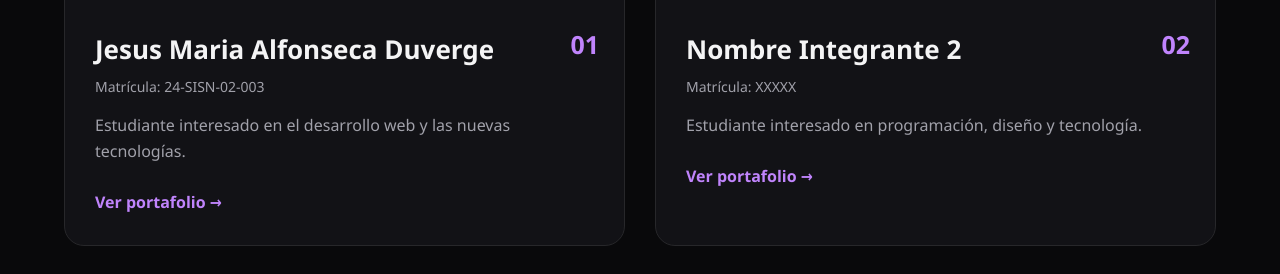
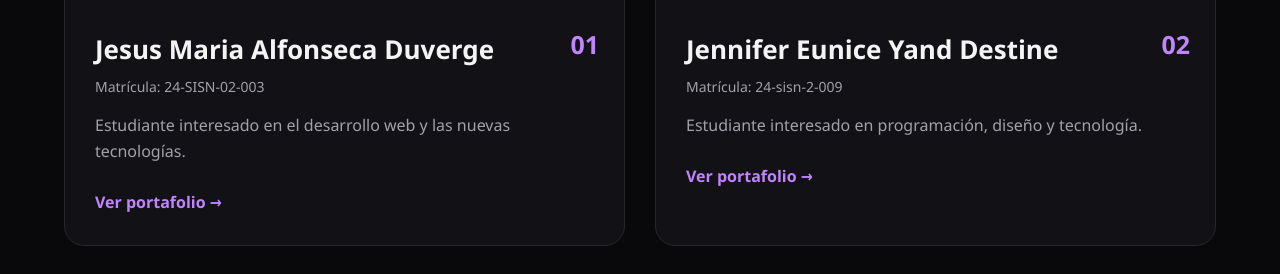
Before and after one commit to jennifer02-r/proyecto_final, a Flask app: page / in a window 1280 px wide. Shown: the part 1376-1650 px from the top of the page. Run offline with Flask 3, Linux system fonts and the light colour scheme.

Commit message:
Mensaje de los cambios

```diff
--- a/templates/index.html
+++ b/templates/index.html
@@ -97,16 +97,16 @@
                             02
                         </span>
                         <h3>
-                            Nombre Integrante 2
+                            Jennifer Eunice Yand Destine
                         </h3>
                         <p class="matricula">
-                            Matrícula: XXXXX
+                            Matrícula: 24-sisn-2-009
                         </p>
                         <p>
                             Estudiante interesado en programación,
                             diseño y tecnología.
                         </p>
-                        <a href="integrantes/integrante2.html" class="card-btn">
+                        <a href="/integrante2" class="card-btn">
                             Ver portafolio →
                         </a>
                     </div>
```
